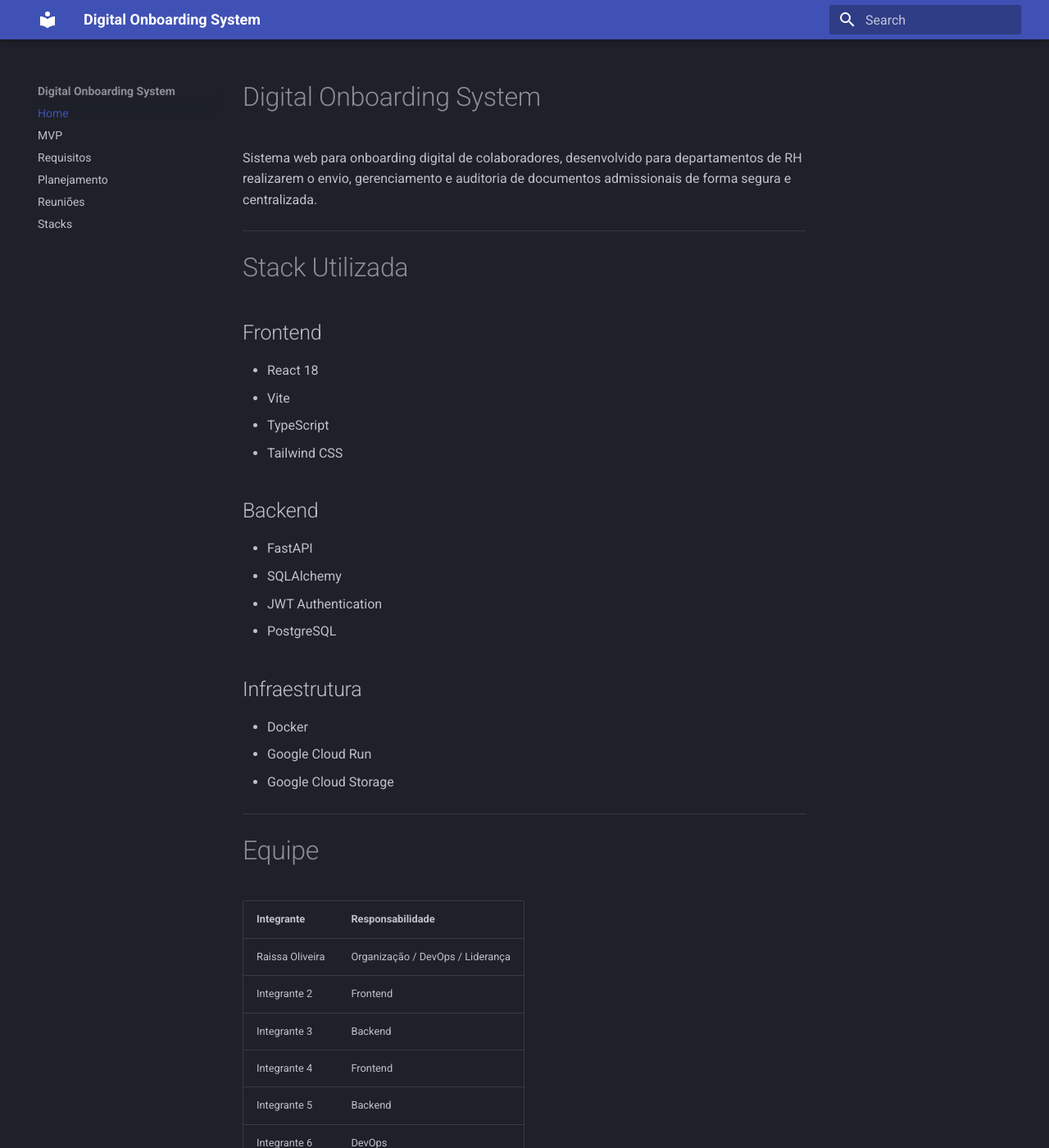
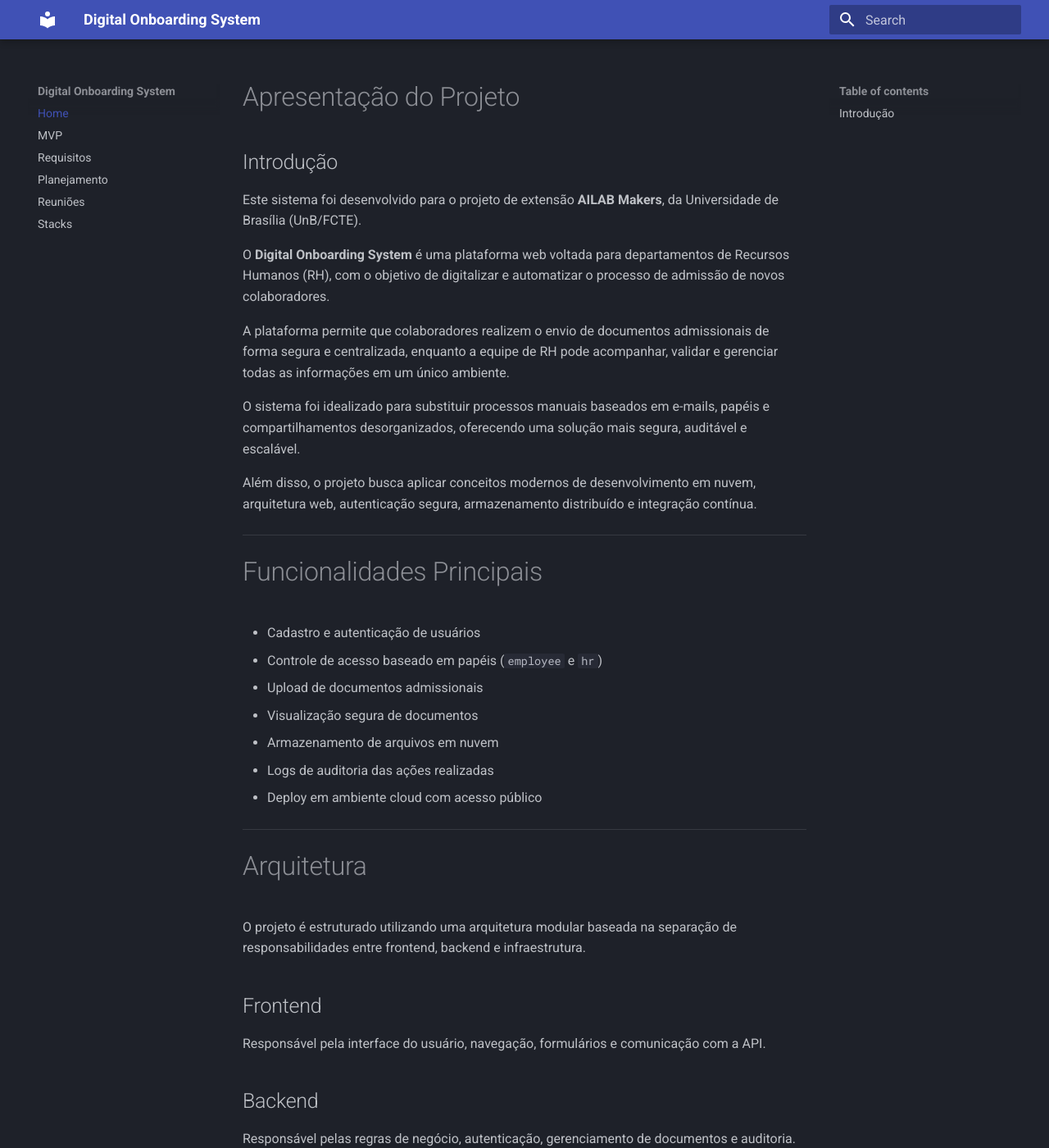
Before and after one commit to daisha19/Onboarding-Digital, an MkDocs documentation site: the page built from docs/index.md, in a window 1280 px wide and 1400 px high. Shown: the whole window at 82% size. Built offline with MkDocs 1.6.1 and Material for MkDocs 9.7.7, drawn with Linux system fonts in a browser that asks for light colours; some of the changed text lies outside the part shown.

Commit message:
introdução do projeto

```diff
--- a/docs/index.md
+++ b/docs/index.md
@@ -1,52 +1,92 @@
-#  Digital Onboarding System
+# Apresentação do Projeto
 
-Sistema web para onboarding digital de colaboradores, desenvolvido para departamentos de RH realizarem o envio, gerenciamento e auditoria de documentos admissionais de forma segura e centralizada.
+## Introdução
+
+Este sistema foi desenvolvido para o projeto de extensão **AILAB Makers**, da Universidade de Brasília (UnB/FCTE).
+
+O **Digital Onboarding System** é uma plataforma web voltada para departamentos de Recursos Humanos (RH), com o objetivo de digitalizar e automatizar o processo de admissão de novos colaboradores.
+
+A plataforma permite que colaboradores realizem o envio de documentos admissionais de forma segura e centralizada, enquanto a equipe de RH pode acompanhar, validar e gerenciar todas as informações em um único ambiente.
+
+O sistema foi idealizado para substituir processos manuais baseados em e-mails, papéis e compartilhamentos desorganizados, oferecendo uma solução mais segura, auditável e escalável.
+
+Além disso, o projeto busca aplicar conceitos modernos de desenvolvimento em nuvem, arquitetura web, autenticação segura, armazenamento distribuído e integração contínua.
 
 ---
 
+# Funcionalidades Principais
 
-#  Stack Utilizada
+- Cadastro e autenticação de usuários
+- Controle de acesso baseado em papéis (`employee` e `hr`)
+- Upload de documentos admissionais
+- Visualização segura de documentos
+- Armazenamento de arquivos em nuvem
+- Logs de auditoria das ações realizadas
+- Deploy em ambiente cloud com acesso público
+
+---
+
+# Arquitetura
+
+O projeto é estruturado utilizando uma arquitetura modular baseada na separação de responsabilidades entre frontend, backend e infraestrutura.
 
 ## Frontend
-- React 18
+Responsável pela interface do usuário, navegação, formulários e comunicação com a API.
+
+## Backend
+Responsável pelas regras de negócio, autenticação, gerenciamento de documentos e auditoria.
+
+## Infraestrutura
+Responsável pelo deploy, containers, armazenamento em nuvem e automação de integração contínua.
+
+A arquitetura adotada prioriza:
+
+- Escalabilidade
+- Segurança
+- Organização do código
+- Facilidade de manutenção
+- Separação clara de responsabilidades
+
+---
+
+# Tecnologias Utilizadas
+
+## Frontend
+- React
+- TypeScript
 - Vite
-- TypeScript
 - Tailwind CSS
 
 ## Backend
 - FastAPI
+- PostgreSQL
 - SQLAlchemy
-- JWT Authentication
-- PostgreSQL
 
 ## Infraestrutura
 - Docker
-- Google Cloud Run
-- Google Cloud Storage
+- Google Cloud Platform
+- GitHub Actions
 
 ---
 
-#  Equipe
+# Equipe
 
 | Integrante | Responsabilidade |
 |---|---|
-| Raissa Oliveira | Organização / DevOps / Liderança |
+| Raissa Oliveira | DevOps / Organização / Liderança |
 | Integrante 2 | Frontend |
-| Integrante 3 | Backend |
-| Integrante 4 | Frontend |
+| Integrante 3 | Frontend |
+| Integrante 4 | Backend |
 | Integrante 5 | Backend |
 | Integrante 6 | DevOps |
 
----
 
 ---
 
-#  Status do Projeto
+# Histórico de Versões
 
-Em desenvolvimento.
+| Versão | Descrição | Autor | Data |
+|---|---|---|---|
+| 1.0 | Criação inicial da documentação | Equipe | 24/05/2026 |
 
 ---
-
-#  Repositório
-
-Adicionar link do GitHub aqui.
```
Also changed, not shown: README.md (+3 -12 lines).
